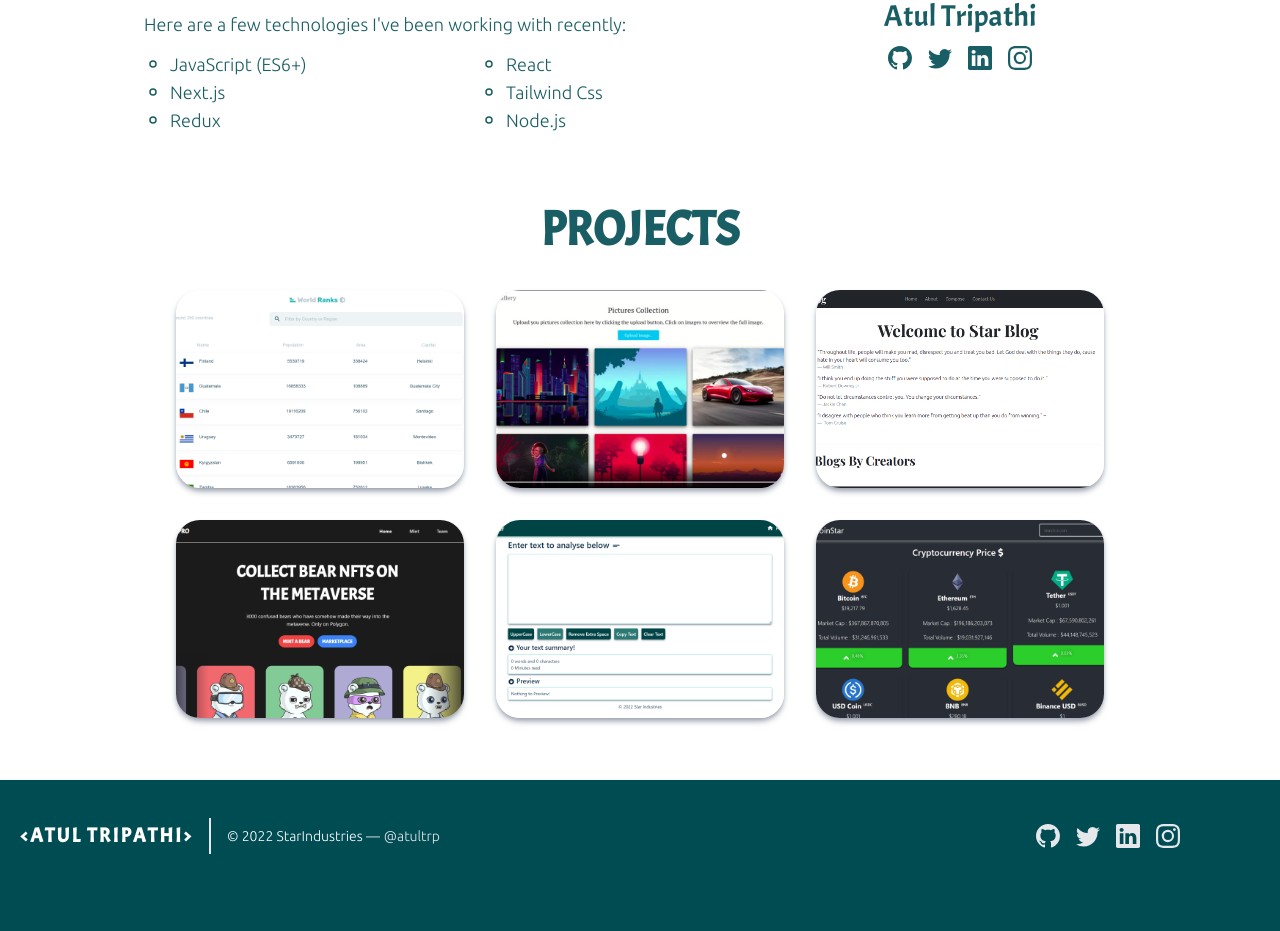
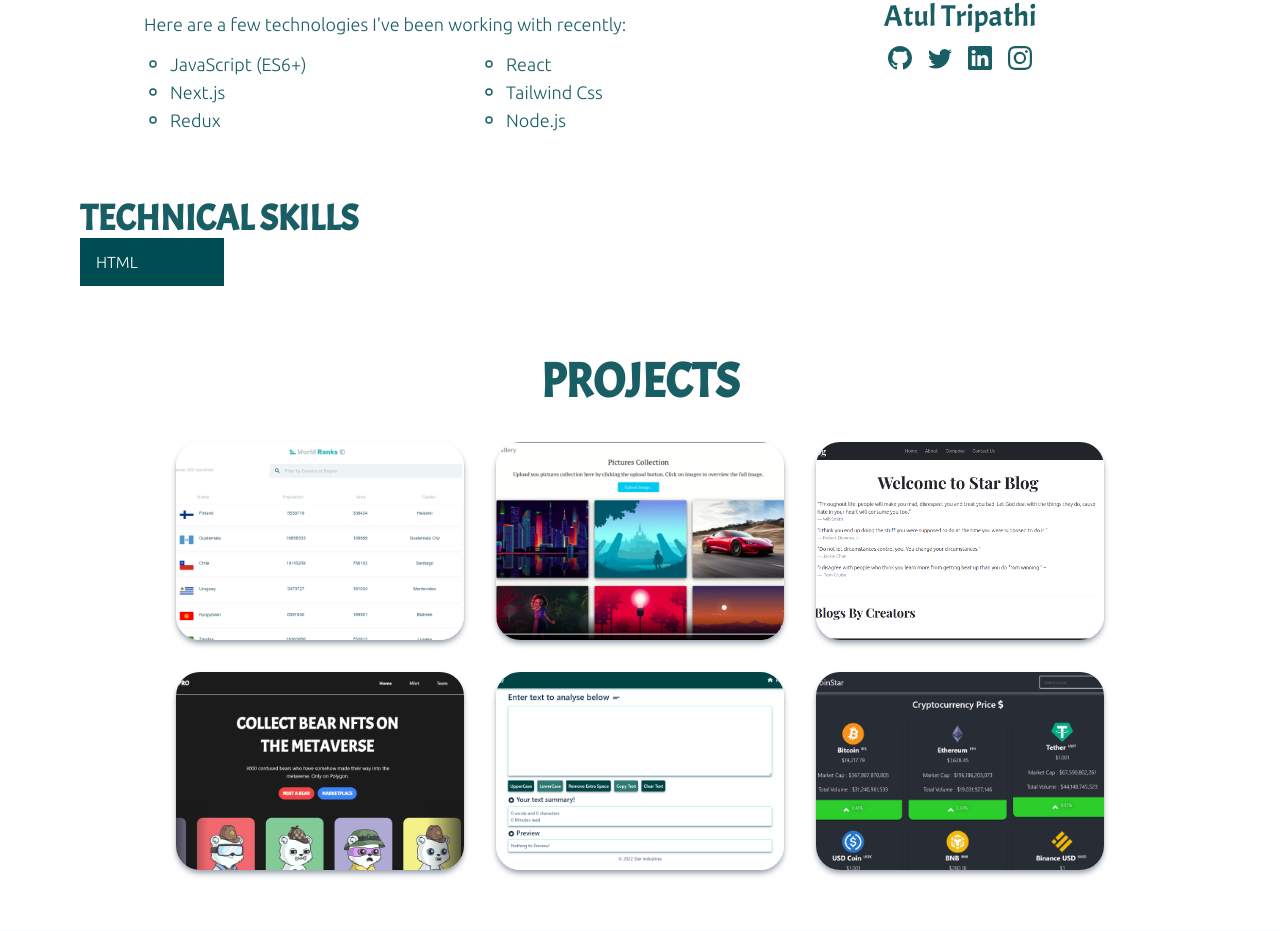
Before and after one commit to atultrp/atultrp-pro, a Next.js app: page / in a window 1280 px wide. Shown: the part 1096-2027 px from the top of the page. Before the commit the page ends 1988 px from the top, so only its background shows below. Built offline with nearby package versions, Linux system fonts and the light colour scheme.

Commit message:
small fixes

```diff
--- a/src/components/About.js
+++ b/src/components/About.js
@@ -1,6 +1,7 @@
 import React from 'react'
 import { BsGithub, BsTwitter, BsLinkedin, BsInstagram } from 'react-icons/bs';
 import { TbPoint } from 'react-icons/tb';
+import SkillCard from './shared/skillCard';
 
 
 const About = () => {
@@ -58,6 +59,13 @@ const About = () => {
         </div>
       </div>
 
+      {/* Skill set */}
+
+      <h2 className="custom-font text-3xl sm:text-4xl uppercase font-semibold pt-16">Technical Skills</h2>
+      <div>
+        <SkillCard />
+      </div>
+
     </div>
   )
 }
--- /dev/null
+++ b/src/components/shared/SkillCard.js
@@ -0,0 +1,12 @@
+import React from 'react'
+
+const SkillCard = () => {
+  return (
+    <div className="bg-[#004c53] text-white w-36 px-4 py-3">
+      <p>HTML</p>
+      <p></p>
+    </div>
+  )
+}
+
+export default SkillCard
```
Also changed, not shown: 2 other files (tests, documents, lock files or other folders).
